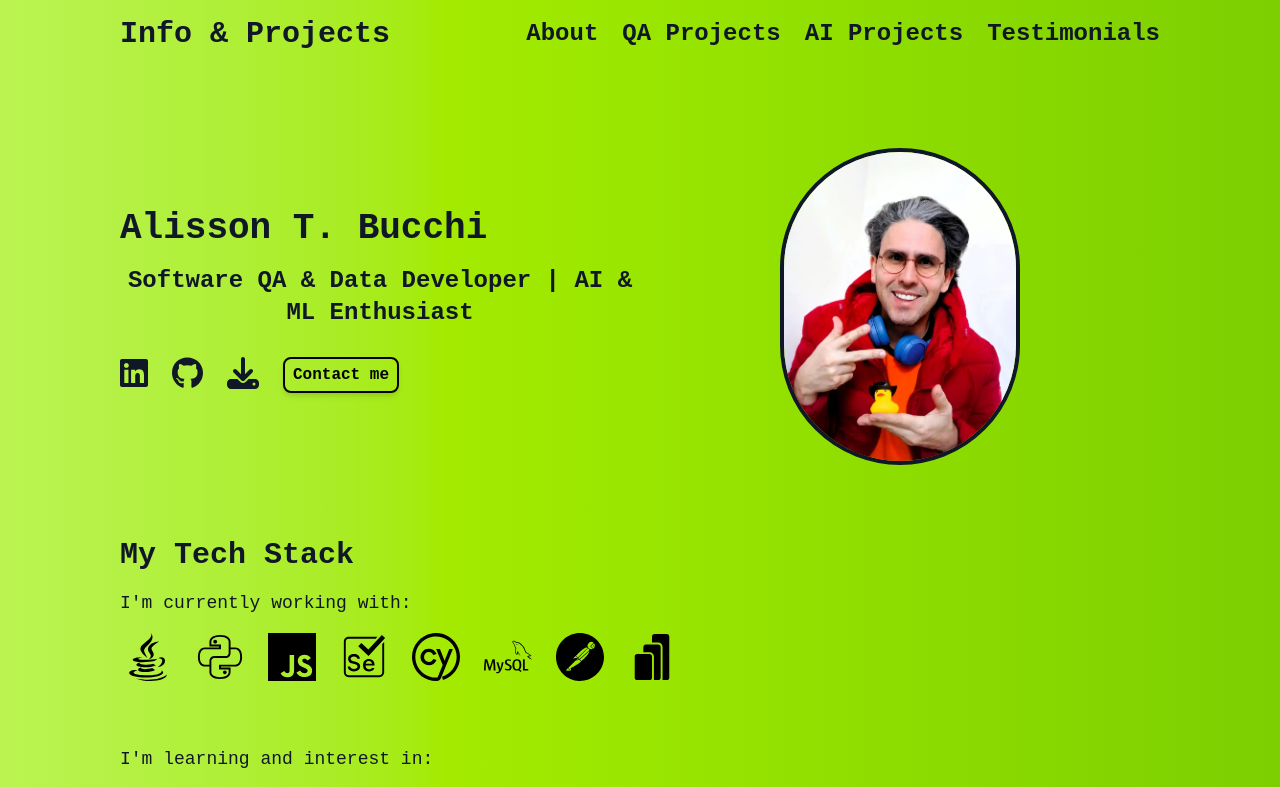
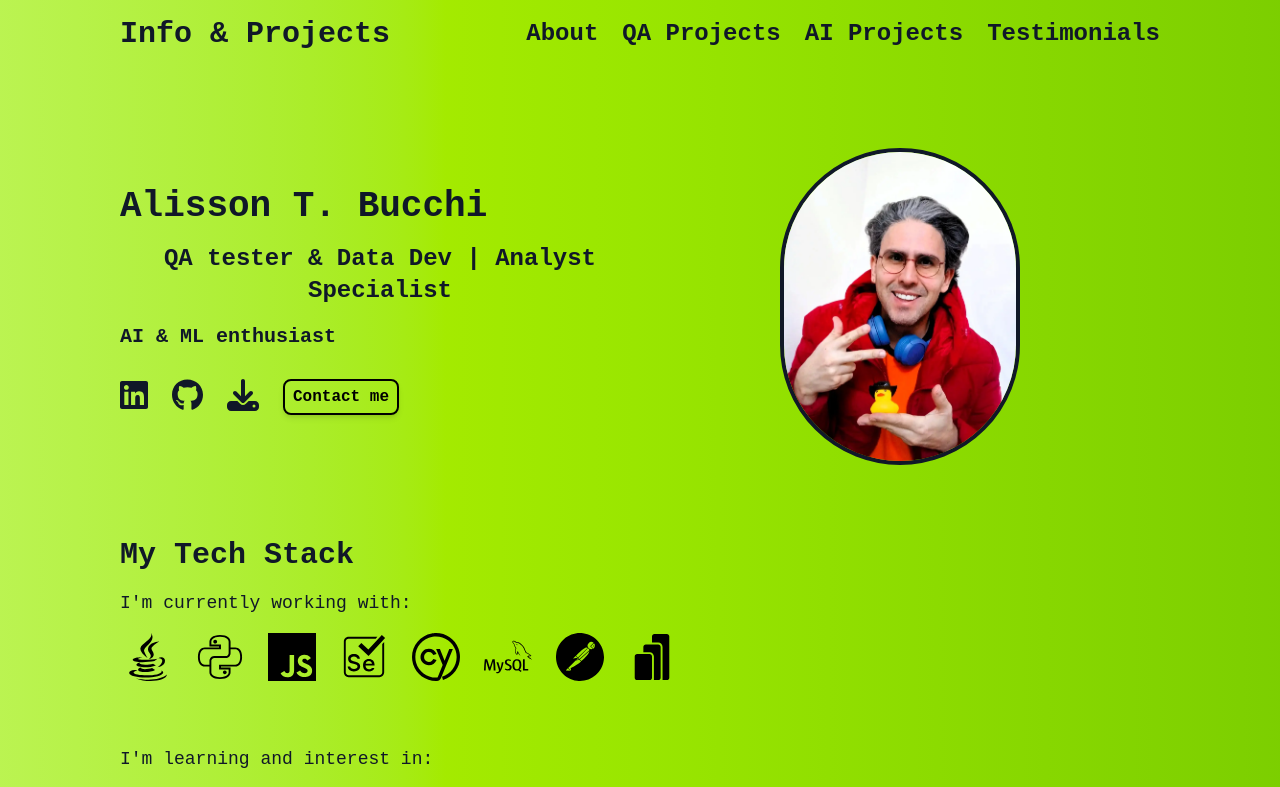
Before and after one commit to alisson-t-bucchi/portfolio-react-js, a React (Vite) app: page / in a window 1280 px wide. Shown: the top 787 px of the page. Built offline with nearby package versions, Linux system fonts and the light colour scheme; a web font is replaced by a local one.

Commit message:
changes in HeroSection component

```diff
--- a/src/App.jsx
+++ b/src/App.jsx
@@ -9,7 +9,8 @@ import TechStack from "./components/TechStack"
 
 const heroSection = {
   title: "Alisson T. Bucchi",
-  role: "Software QA & Data Developer | AI & ML Enthusiast"
+  role: "QA tester & Data Dev | Analyst Specialist",
+  complement: "AI & ML enthusiast"
 }
 
 function App() {
--- a/src/components/HeroSection.jsx
+++ b/src/components/HeroSection.jsx
@@ -3,13 +3,14 @@ import { faDownload } from "@fortawesome/free-solid-svg-icons";
 import { faLinkedin, faGithub } from "@fortawesome/free-brands-svg-icons";
 import PersonalPhoto from "../assets/images/personal-photo.webp"
 
-export default function HeroSection({content: {title, role}}) {
+export default function HeroSection({content: {title, role, complement}}) {
   return (
   <header className="text-center py-12">
     <div className="grid lg:grid-cols-2 lg:min-h-6/12 lg:mt-8">
         <div className="flex flex-col gap-4 justify-center items-center lg:items-start">
             <h2 className="text-4xl font-bold">{title}</h2>
             <h3 className="text-2xl font-bold">{role}</h3>
+            <h3 className="text-xl font-bold">{complement}</h3>
             <img className="w-60 rounded-full md:hidden border-4"
             src={PersonalPhoto}
             loading="lazy"
```
